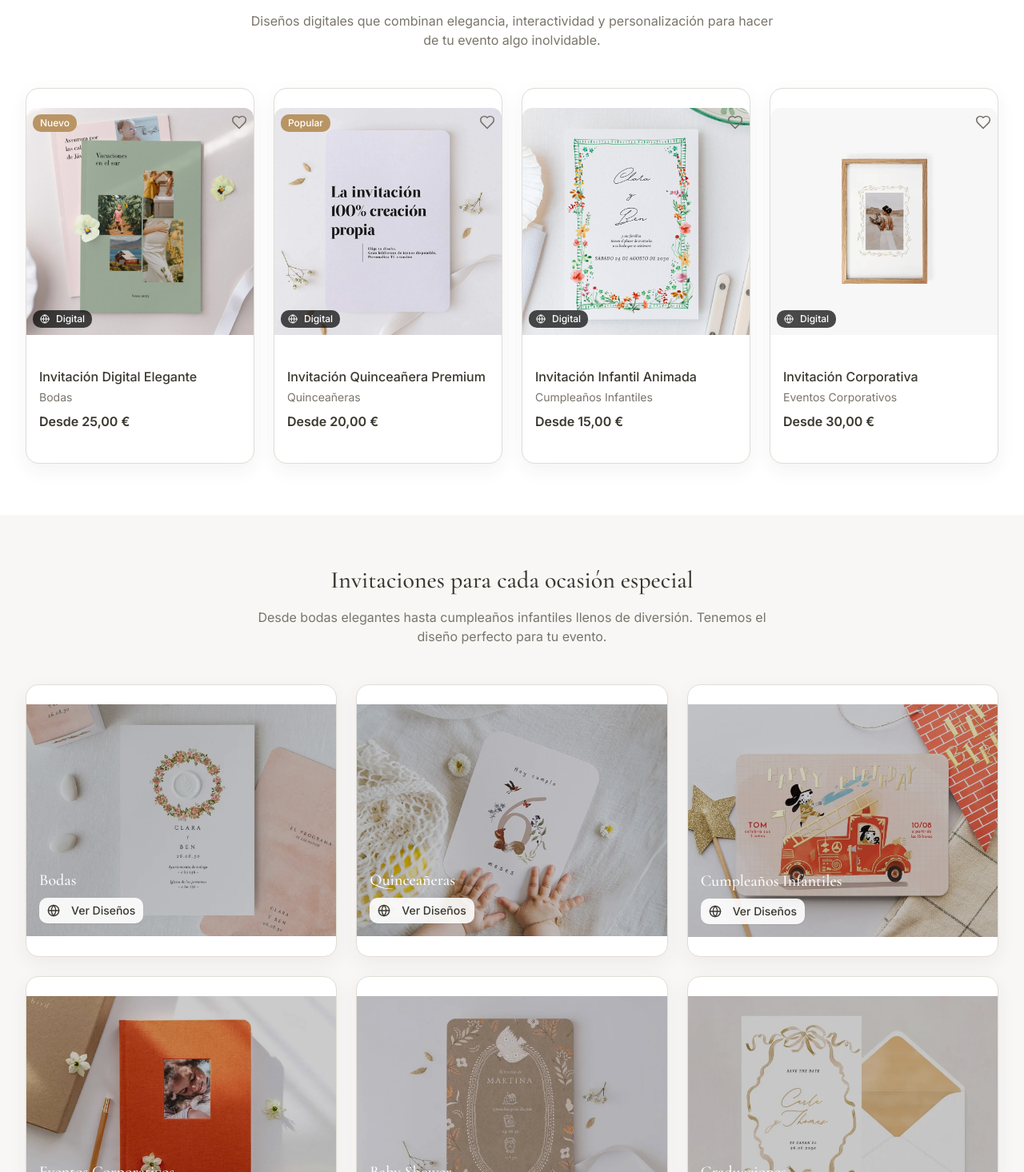
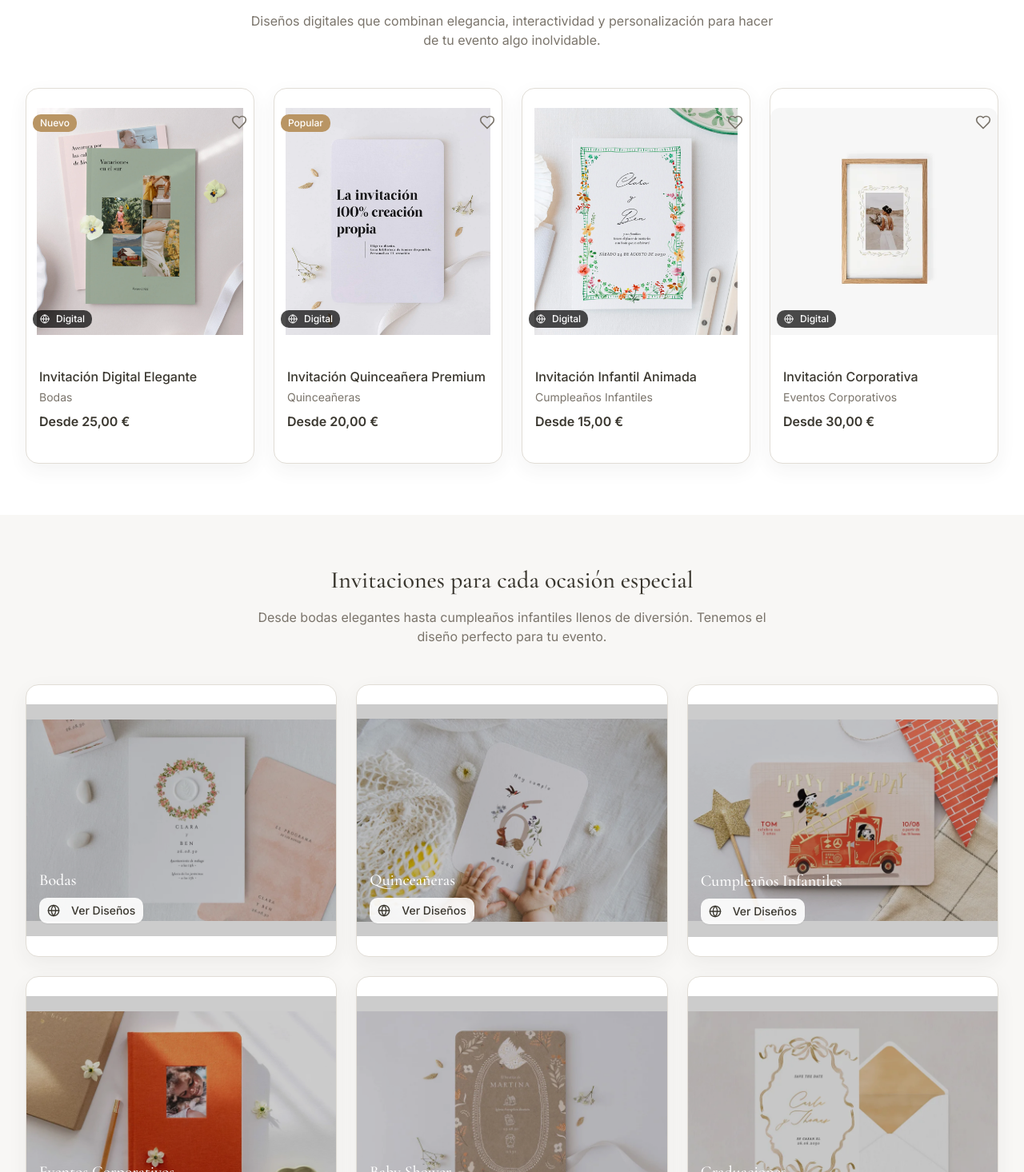
Before and after one commit to veniuy/frontend, a React (Vite) app: page / in a window 1280 px wide. Shown: the part 724-2190 px from the top of the page at 80% size. Built offline with nearby package versions, Linux system fonts and the light colour scheme; no server answers.

Commit message:
Update Landing.jsx

```diff
--- a/src/pages/Landing.jsx
+++ b/src/pages/Landing.jsx
@@ -236,7 +236,7 @@ function Landing() {
                   <img
                     src={product.image}
                     alt={product.name}
-                    className="absolute inset-0 w-full h-full object-cover block hover-scale"
+                    className="absolute inset-0 w-full h-full object-contain block hover-scale"
                     onError={(e) => onImgError(e, product.name)}
                   />
                   {product.badge && (
@@ -287,7 +287,7 @@ function Landing() {
                   <img
                     src={category.image}
                     alt={category.name}
-                    className="absolute inset-0 w-full h-full object-cover block hover-scale"
+                    className="absolute inset-0 w-full h-full object-contain block hover-scale"
                     onError={(e) => onImgError(e, category.name)}
                   />
                   <div className="absolute inset-0 bg-black/20 group-hover:bg-black/30 transition-colors duration-300"></div>
@@ -399,7 +399,7 @@ function Landing() {
               <img
                 src={asset('/src/assets/cotton_bird_images/taller_produccion_cotton_bird.webp')}
                 alt="Diseño de invitaciones digitales"
-                className="block w-full h-full object-cover"
+                className="block w-full h-full object-contain"
                 onError={(e) => onImgError(e, "Diseño de invitaciones digitales")}
               />
             </div>
```
